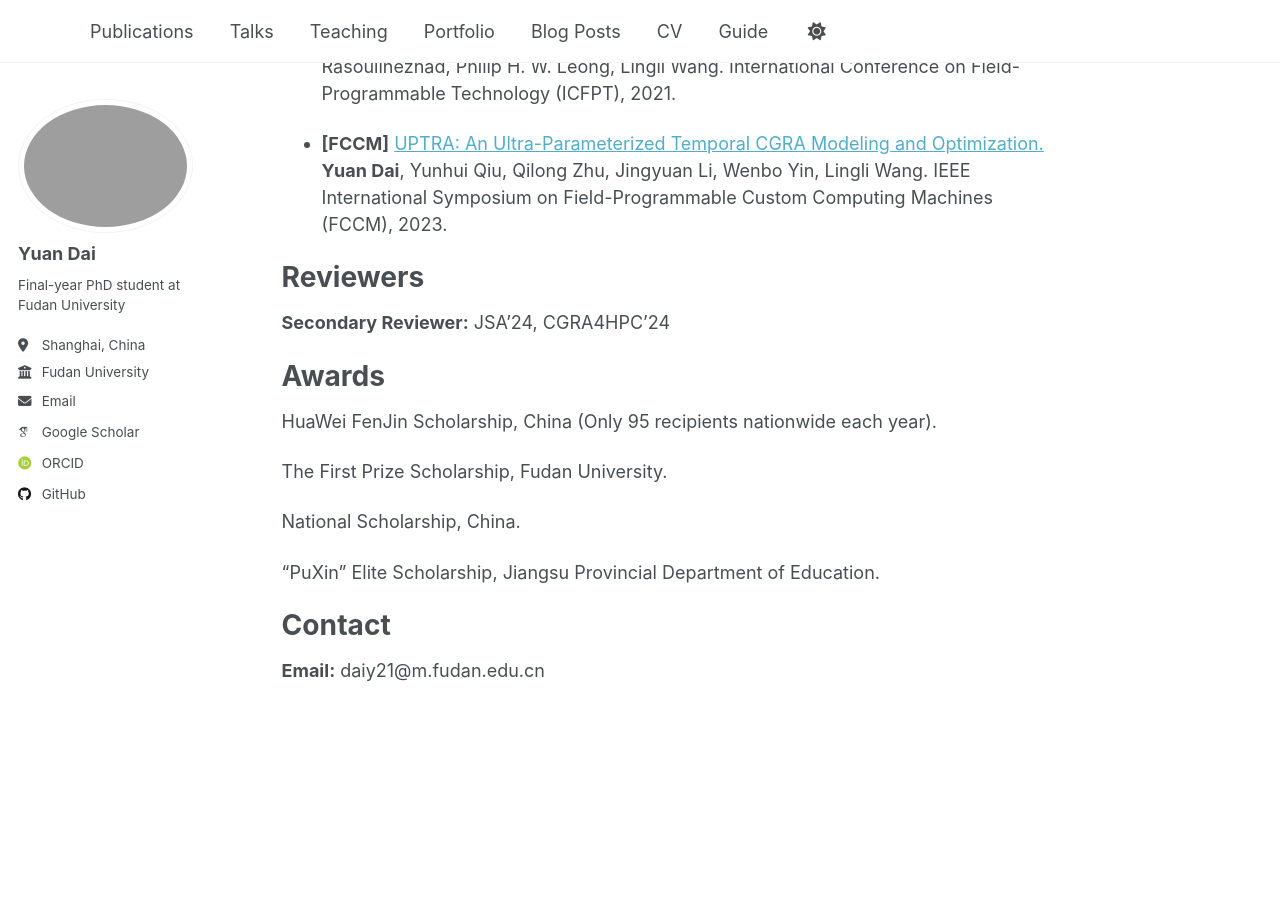
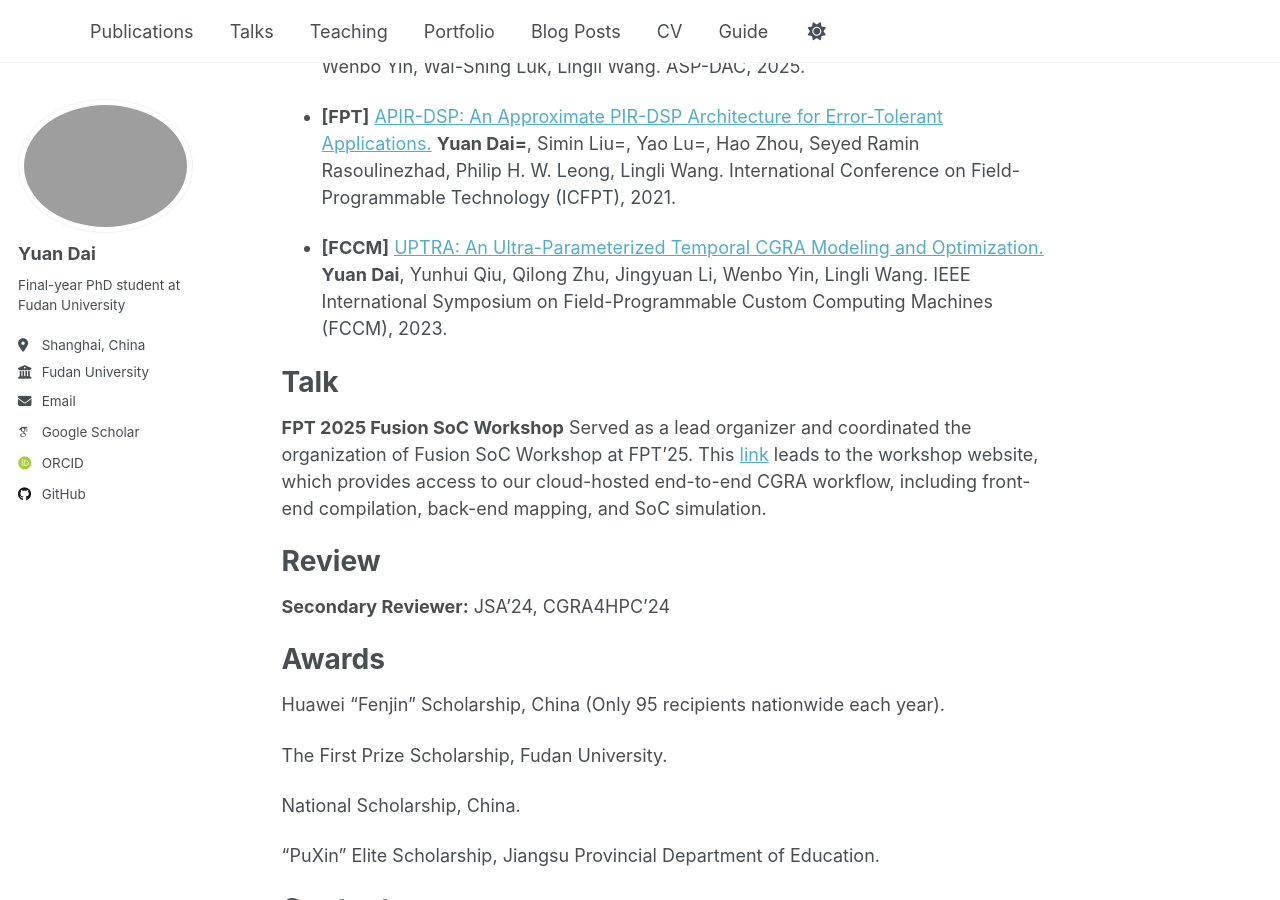
Before and after one commit to Dai-dirk/Dai-dirk.github.io, a Jekyll site: the page built from _pages/about.md, in a window 1280 px wide and 900 px high, scrolled down 1267 px. Built offline with Jekyll 4.4.1, drawn with Linux system fonts in a browser that asks for light colours; some web fonts are replaced; some of the changed text lies outside the part shown.

Commit message:
Update about.md

```diff
--- a/_pages/about.md
+++ b/_pages/about.md
@@ -8,6 +8,8 @@ redirect_from:
 ---
 
 I am a final-year PhD student at the State Key Laboratory of Integrated Chips and Systems, Fudan University, supervised by [Prof. Lingli Wang](https://sme.fudan.edu.cn/60/3c/c31155a352316/page.htm) and [Prof. Wai-shing Luk](https://scholar.google.com/citations?hl=zh-CN&user=zVrDetsAAAAJ). I received my B.S. degree in Electronic Information Science and Technology from Nanjing University of Aeronautics and Astronautics (NUAA) in 2021, supervised by [Prof. Xin Chen](https://faculty.nuaa.edu.cn/xchen/zh_CN/index.htm). I have published papers as the first author in several top-tier journals and conferences. In addition, I served as a core contributor or technical lead on several industry–academia collaborative projects with leading companies such as Huawei.
+
+Most of my work is **open source**, and the repositories are available at [link](https://github.com/Dai-dirk). I enjoy collaborating with others and am committed to making reconfigurable architectures more flexible and widely applicable.
 
 My research interests mainly include:
 
@@ -46,14 +48,18 @@ International Conference on Field-Programmable Technology (ICFPT), 2021.
 IEEE International Symposium on Field-Programmable Custom Computing Machines (FCCM), 2023.
 
 
-Reviewers
+Talk
+======
+**FPT 2025 Fusion SoC Workshop** Served as a lead organizer and coordinated the organization of Fusion SoC Workshop at FPT'25. This [link](https://fpt-2025.lin.pub/) leads to the workshop website, which provides access to our cloud-hosted end-to-end CGRA workflow, including front-end compilation, back-end mapping, and SoC simulation.
+
+Review
 ======
 **Secondary Reviewer:** JSA'24, CGRA4HPC'24
 
 
 Awards
 ======
-HuaWei FenJin Scholarship, China (Only 95 recipients nationwide each year).
+Huawei "Fenjin" Scholarship, China (Only 95 recipients nationwide each year).
 
 The First Prize Scholarship, Fudan University.
 
```
